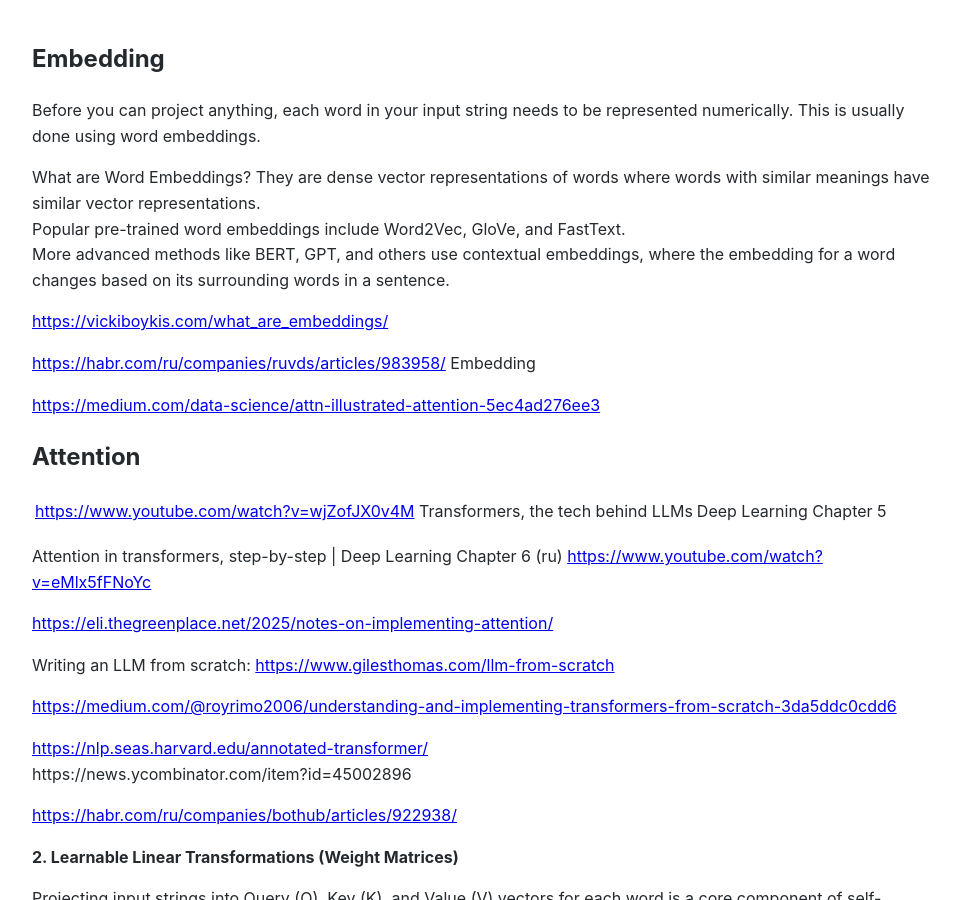
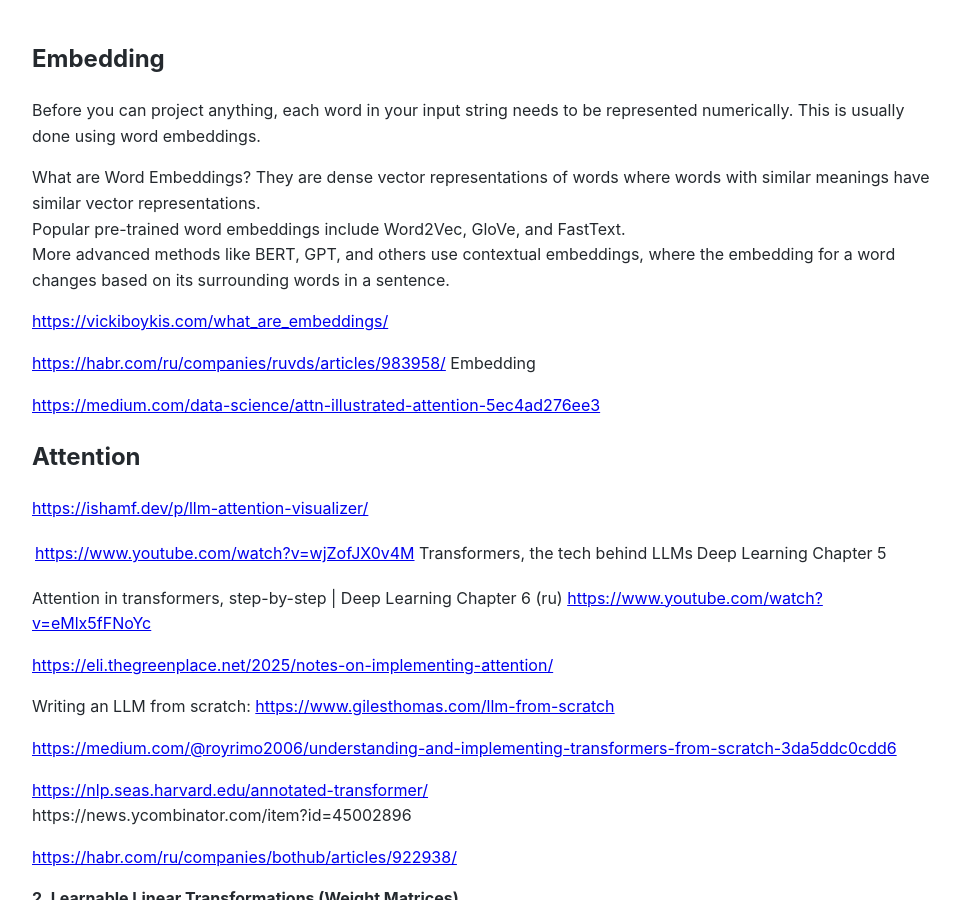
Before and after one commit to Michael-Lubinsky/michael-lubinsky.github.com, a Jekyll site: the page built from ml/attention.md, in a window 1280 px wide and 900 px high. Shown: the whole window, without its empty margins (158-1118 px from the left). Built offline with Jekyll 4.4.1, drawn with Linux system fonts in a browser that asks for light colours; our own code applies the rules of GitHub Pages for plain Markdown files.

Commit message:
Update attention.md

```diff
--- a/ml/attention.md
+++ b/ml/attention.md
@@ -12,6 +12,8 @@
 <https://medium.com/data-science/attn-illustrated-attention-5ec4ad276ee3>
 
 ##  Attention
+
+<https://ishamf.dev/p/llm-attention-visualizer/>
 
 <https://www.youtube.com/watch?v=wjZofJX0v4M> Transformers, the tech behind LLMs | Deep Learning Chapter 5
 
```
